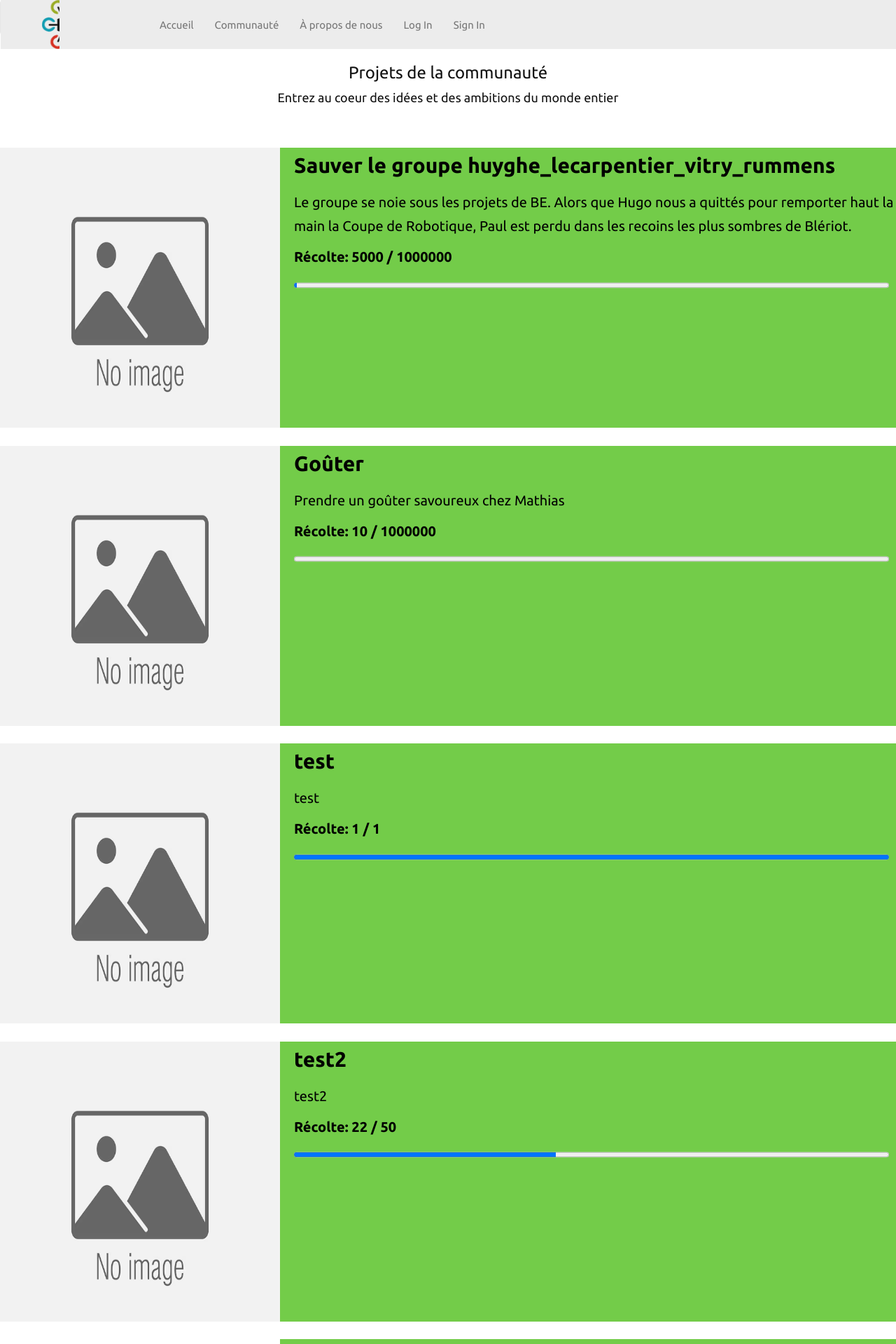
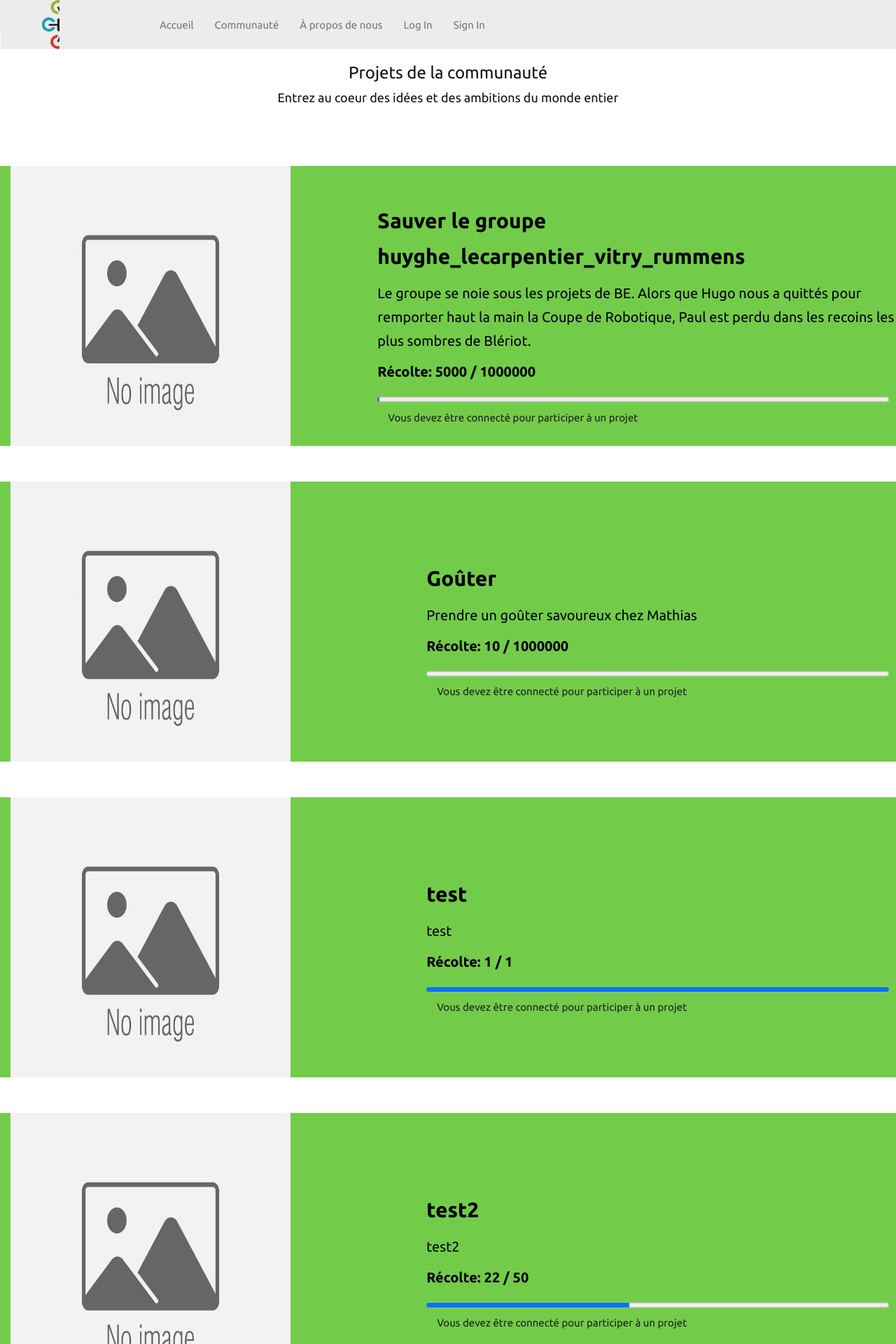
Before and after one commit to HugoLouisVitry/BE_WEB, a Flask app: page /community in a window 1280 px wide. Shown: the top 1920 px of the page at 70% size. Run offline with Flask 3, Linux system fonts and the light colour scheme; data comes from the database, SQL or seed files in the repository; some libraries are stand-ins or nearby versions.

Commit message:
community

```diff
--- a/huyghe_lecarpentier_vitry_rummens/App_financement/template/community.html
+++ b/huyghe_lecarpentier_vitry_rummens/App_financement/template/community.html
@@ -4,11 +4,12 @@
     {% include("layout/head.html") %}
     <style>
 
-    .project {
-      color: black;
-      background-color: #73cc49;
-      display: flex;
-    }
+      .project {
+        color: black;
+        background-color: #73cc49;
+        display: flex;
+        align-items: center; /* Aligner les éléments verticalement au centre */
+      }
 
     .comu-link {
       color: black;
@@ -18,6 +19,7 @@
     .comu-link:hover{
       color: black;
       text-decoration: none;
+      overflow: hidden;
     }
 
     .comu-link:focus {
@@ -29,8 +31,8 @@
       max-width: 400px;
       height: 400px;
       width: auto;
+      float: left; /* Placer l'image à gauche */
       margin-right: 20px;
-
     }
 
     .project-details {
@@ -41,6 +43,7 @@
       font-size: 30px;
       font-weight: bold;
       margin-bottom: 10px;
+      text-align: left; /* Aligner le texte à gauche */
     }
 
     .description {
@@ -64,6 +67,8 @@
     .progress-container progress {
       flex: 1;
       margin-right: 10px;
+      width: 660.8px;
+      height: 15px  ;
     }
     .pagination {
       display: flex;
@@ -118,6 +123,19 @@
                 <progress value="{{project.current}}" max="{{project.target}}"></progress>
                 <br>
               </div>
+              {% if project.idUser == session['idUser'] %}
+              <p> C'est mon mien </p>
+              {% else %}
+              {%if session['idUser'] and session['idUser'] is not none%}
+              <a href="/participateProject/{{project.idProject}}">
+                <button style="float:bottom;"> Participer ! </button>
+              </a>
+              {%else%}
+              <a id="link" href="/login"> Vous devez être connecté pour
+                participer à un projet </a>
+              {%endif%}
+              {% endif %}
+              <br>
             </div>
           </div>
         </a>
```
